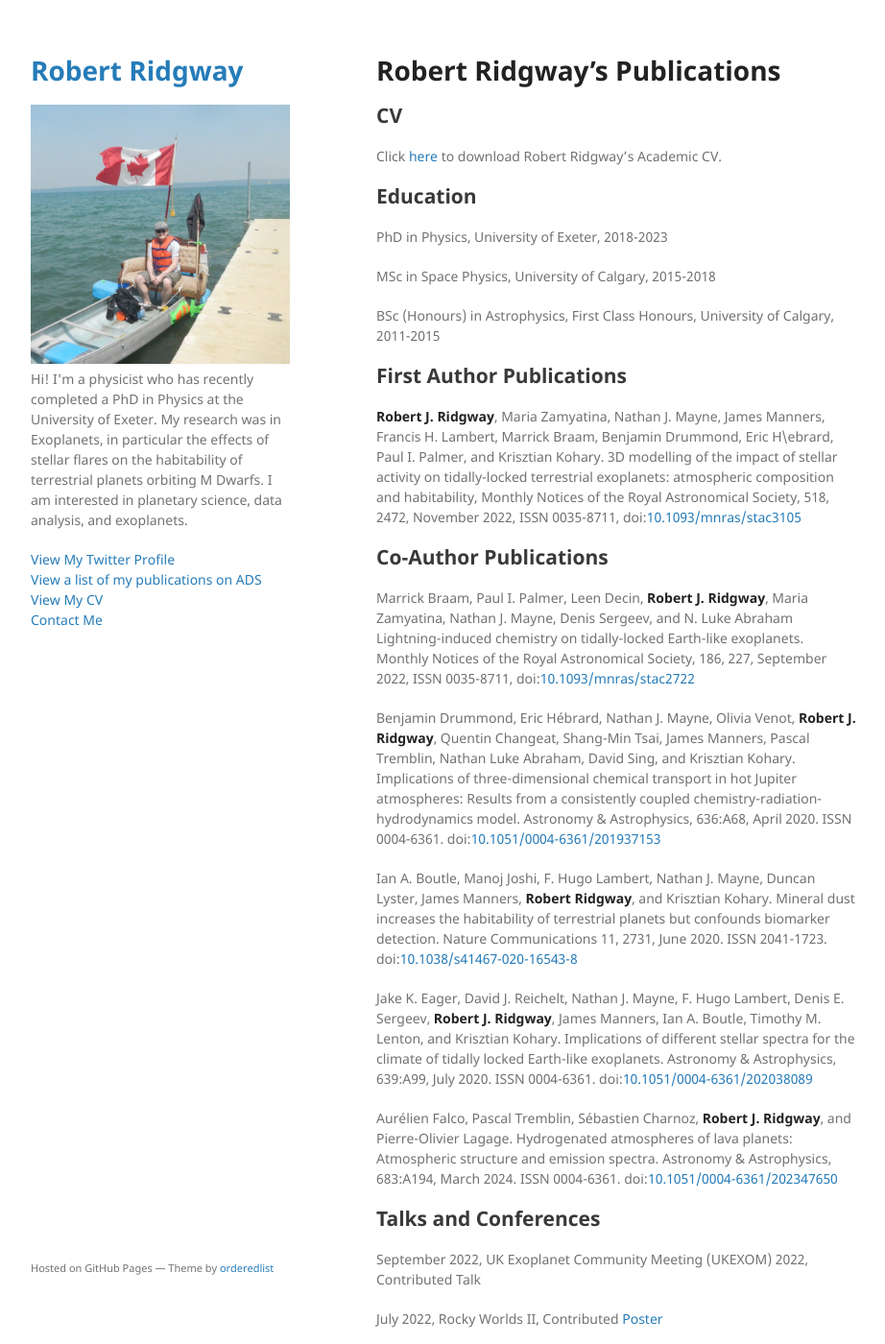
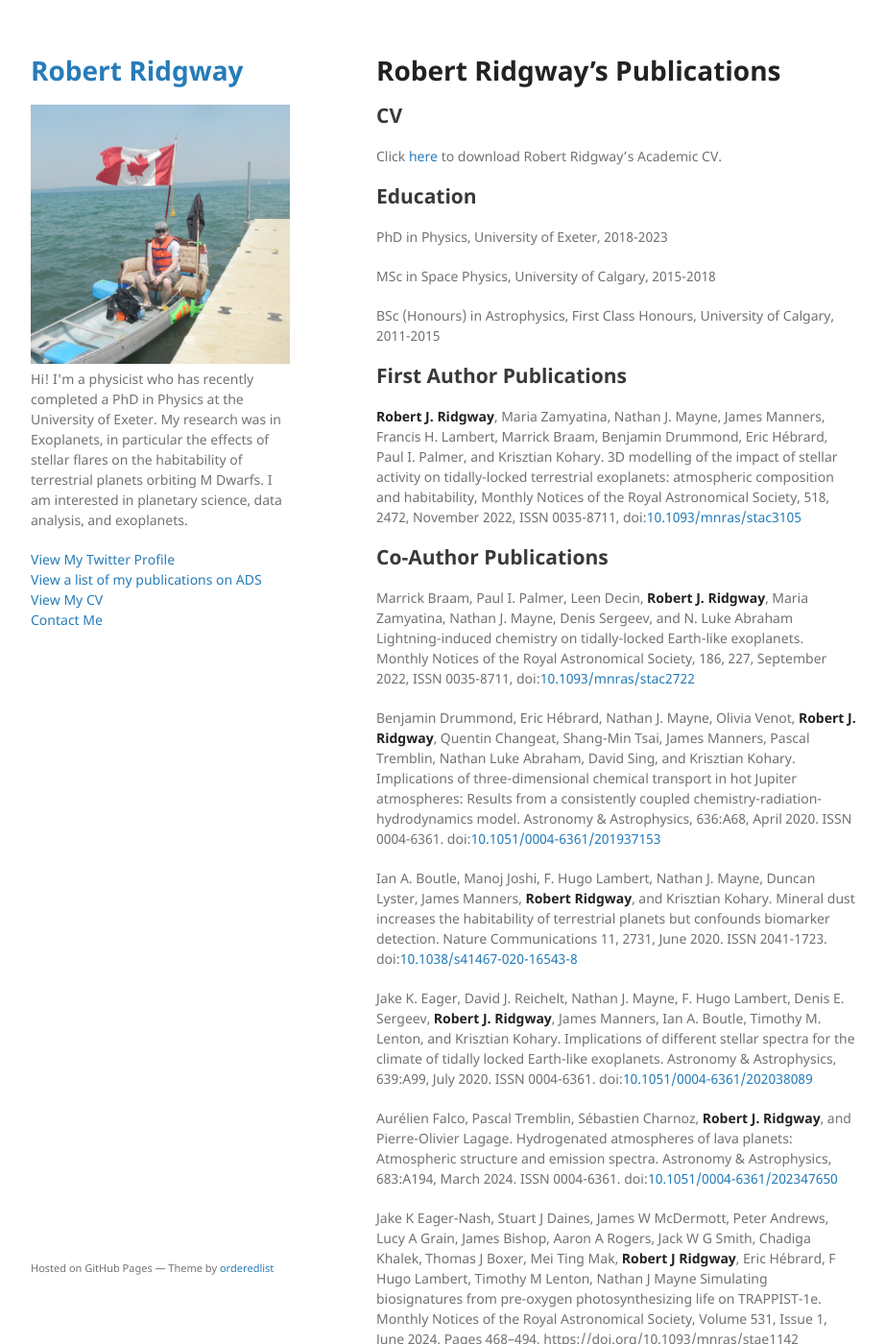
Before and after one commit to RobertRidgway/RobertRidgway.github.io, a Jekyll site: the page built from Publications.md, in a window 1280 px wide and 1400 px high. Shown: the whole window at 96% size, without its empty margins (178-1100 px from the left). Built offline with Jekyll 4.4.1, drawn with Linux system fonts in a browser that asks for light colours; our own code applies the rules of GitHub Pages for plain Markdown files.

Commit message:
CV Update

```diff
--- a/Publications.md
+++ b/Publications.md
@@ -2,7 +2,7 @@
 
 ## CV
 
-Click [here](https://RobertRidgway.github.io/CV/robert_ridgway_cv.pdf) to download Robert Ridgway's Academic CV.
+Click [here](https://RobertRidgway.github.io/CV/Academic/robert_ridgway_cv.pdf) to download Robert Ridgway's Academic CV.
 
 ## Education
 
@@ -14,7 +14,7 @@ BSc (Honours) in Astrophysics, First Class Honours, University of Calgary, 2011-
 
 ## First Author Publications
 
-**Robert J. Ridgway**, Maria Zamyatina, Nathan J. Mayne, James Manners, Francis H. Lambert, Marrick Braam, Benjamin Drummond, Eric H\ebrard, Paul I. Palmer, and Krisztian Kohary.
+**Robert J. Ridgway**, Maria Zamyatina, Nathan J. Mayne, James Manners, Francis H. Lambert, Marrick Braam, Benjamin Drummond, Eric Hébrard, Paul I. Palmer, and Krisztian Kohary.
 3D modelling of the impact of stellar activity on tidally-locked terrestrial exoplanets: atmospheric composition and habitability, Monthly Notices of the Royal Astronomical Society, 518, 2472, November 2022, ISSN 0035-8711, doi:[10.1093/mnras/stac3105](https://doi.org/10.1093/mnras/stac3105)
 
 ## Co-Author Publications
@@ -33,8 +33,11 @@ Mineral dust increases the habitability of terrestrial planets but confounds bio
 Jake K. Eager, David J. Reichelt, Nathan J. Mayne, F. Hugo Lambert, Denis E. Sergeev, **Robert J. Ridgway**, James Manners, Ian A. Boutle, Timothy M. Lenton, and Krisztian Kohary. Implications of different stellar spectra for the climate of tidally locked Earth-like exoplanets. Astronomy & Astrophysics,
 639:A99, July 2020. ISSN 0004-6361. doi:[10.1051/0004-6361/202038089](https://doi.org/10.1051/0004-6361/202038089)
 
-Aurélien Falco, Pascal Tremblin, Sébastien Charnoz, **Robert J. Ridgway**, and Pierre-Olivier Lagage. Hydrogenated atmospheres of lava planets: Atmospheric structure and emission spectra. Astronomy & Astrophysics, 683:A194, March 2024. ISSN 0004-6361. doi:[10.1051/0004-6361/202347650](https://doi.org/10.1051/0004-6361/202347650)
+Aurélien Falco, Pascal Tremblin, Sébastien Charnoz, **Robert J. Ridgway**, and Pierre-Olivier Lagage.
+Hydrogenated atmospheres of lava planets: Atmospheric structure and emission spectra. Astronomy & Astrophysics, 683:A194, March 2024. ISSN 0004-6361. doi:[10.1051/0004-6361/202347650](https://doi.org/10.1051/0004-6361/202347650)
 
+Jake K Eager-Nash, Stuart J Daines, James W McDermott, Peter Andrews, Lucy A Grain, James Bishop, Aaron A Rogers, Jack W G Smith, Chadiga Khalek, Thomas J Boxer, Mei Ting Mak, **Robert J Ridgway**, Eric Hébrard, F Hugo Lambert, Timothy M Lenton, Nathan J Mayne
+Simulating biosignatures from pre-oxygen photosynthesizing life on TRAPPIST-1e. Monthly Notices of the Royal Astronomical Society, Volume 531, Issue 1, June 2024, Pages 468–494, https://doi.org/10.1093/mnras/stae1142
 
 ## Talks and Conferences
 
--- a/_layouts/default.html
+++ b/_layouts/default.html
@@ -32,7 +32,7 @@
         <a href="https://twitter.com/robbieridgway">View My Twitter Profile </a><br>
         <a href="https://ui.adsabs.harvard.edu/user/libraries/7lIUPeqWSDadHRO_pVmRsQ">View a list of my publications on ADS </a><br>
         <a href=https://RobertRidgway.github.io/CV/robert_ridgway_cv.pdf>View My CV </a><br>
-        <a href="mailto:R.Ridgway@exeter.ac.uk">Contact Me </a><br>
+        <a href="mailto:robbieridgway@gmail.com">Contact Me </a><br>
         </p>
         {% endif %}
 
```
Also changed, not shown: 4 other files.
